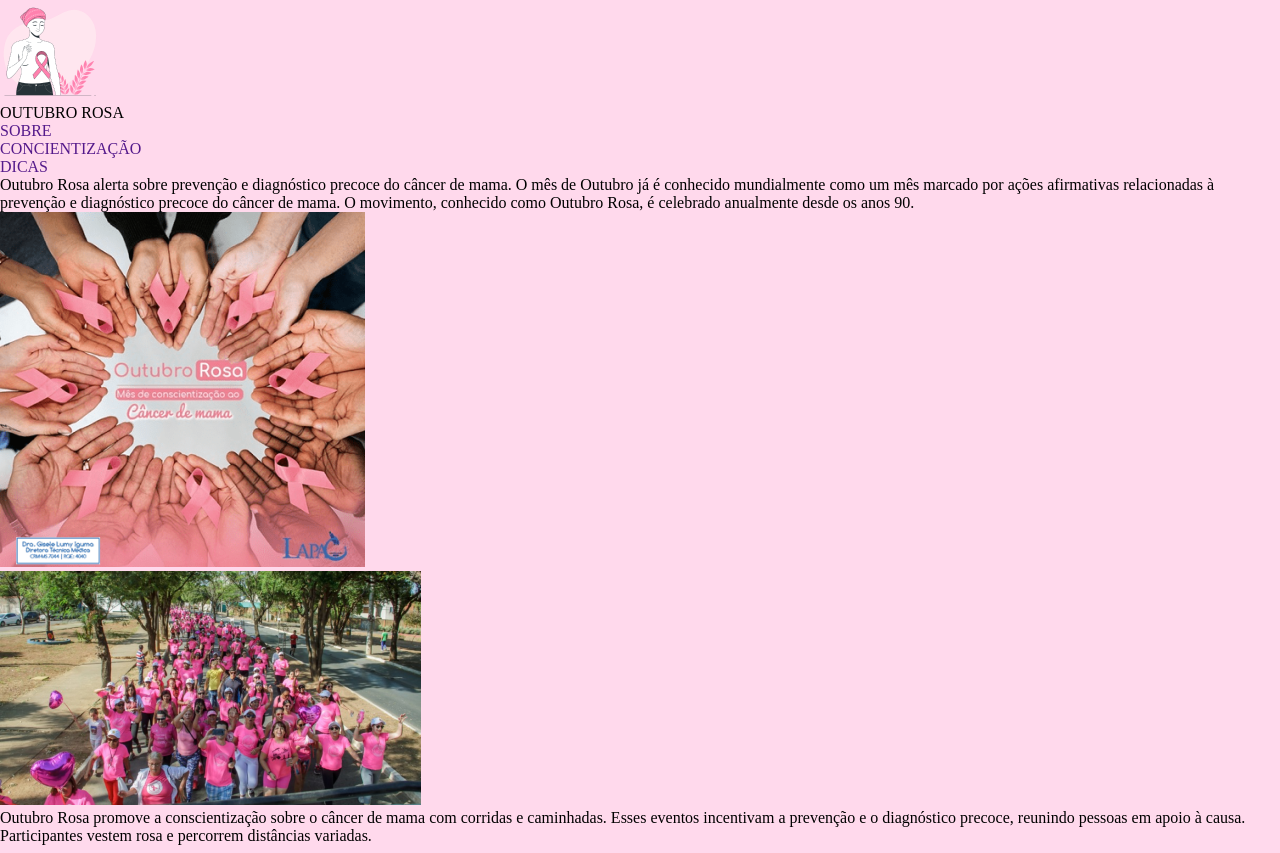
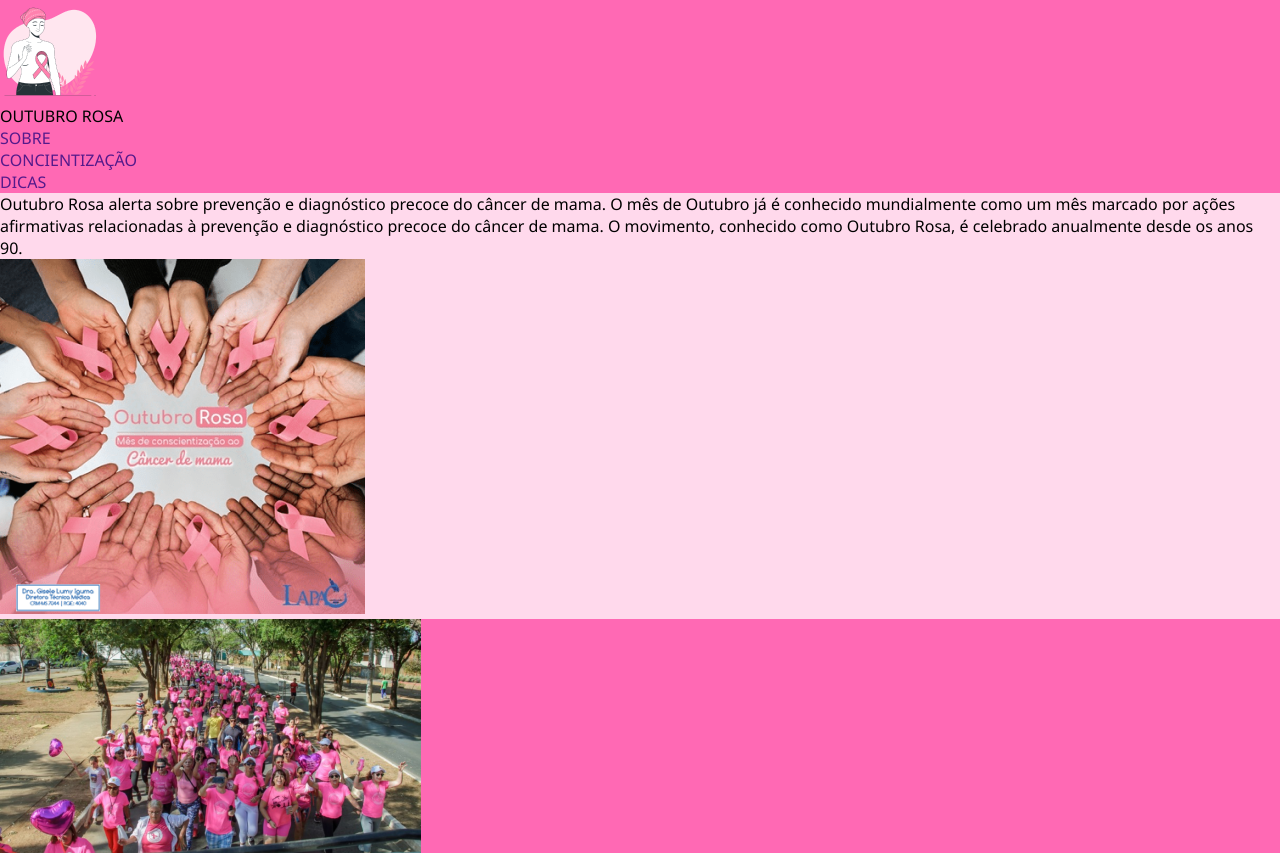
Before and after one commit to pabloheika/Desafio-2, a plain HTML site: page index.html in a window 1280 px wide. Shown: the top 853 px of the page. Drawn offline with Linux system fonts and the light colour scheme.

Commit message:
add backgraud e font

```diff
--- a/estilo.scss
+++ b/estilo.scss
@@ -1,8 +1,18 @@
+@import url('https://fonts.googleapis.com/css2?family=Noto+Sans:ital,wght@0,100..900;1,100..900&display=swap');
+
 * {
     margin: 0;
     padding: 0;
     box-sizing: border-box;
     list-style: none;
     text-decoration: none;
+    font-family: "Noto Sans", sans-serif;
+}
+
+body {
     background-color: #FFD9EC;
 }
+
+.fundoforte {
+    background-color: #FF69B4;
+}
--- a/index.html
+++ b/index.html
@@ -9,7 +9,7 @@
 </head>
 
 <body>
-    <header>
+    <header class="fundoforte">
         <section>
             <img src="imgs/cancer-de-mama.png" alt="Logo Outubro rosa">
             <legend>OUTUBRO ROSA</legend>
@@ -34,7 +34,7 @@
                 <img src="imgs/maos.png" alt="">
             </section>
         </section>
-        <section>
+        <section class="fundoforte">
             <section>
                 <img src="imgs/grupo-de-mulheres.png" alt="">
             </section>
@@ -61,7 +61,7 @@
             </ul>
         </section>
     </main>
-    <footer>
+    <footer class="fundoforte">
         <section>
             <a href=""><img src="imgs/in.png" alt=""></a>
             <a href=""><img src="imgs/insta.png" alt=""></a>
```
Also changed, not shown: estilo.css, 1 other file.
